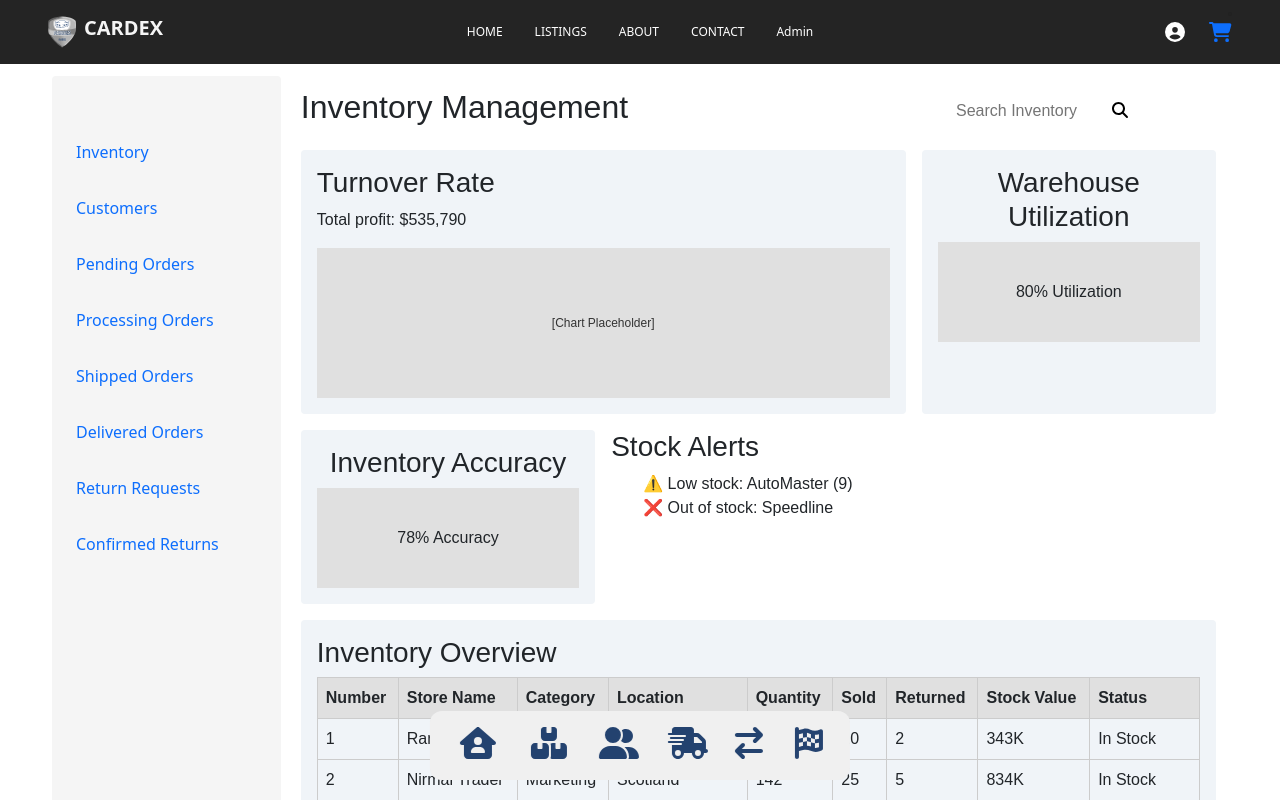
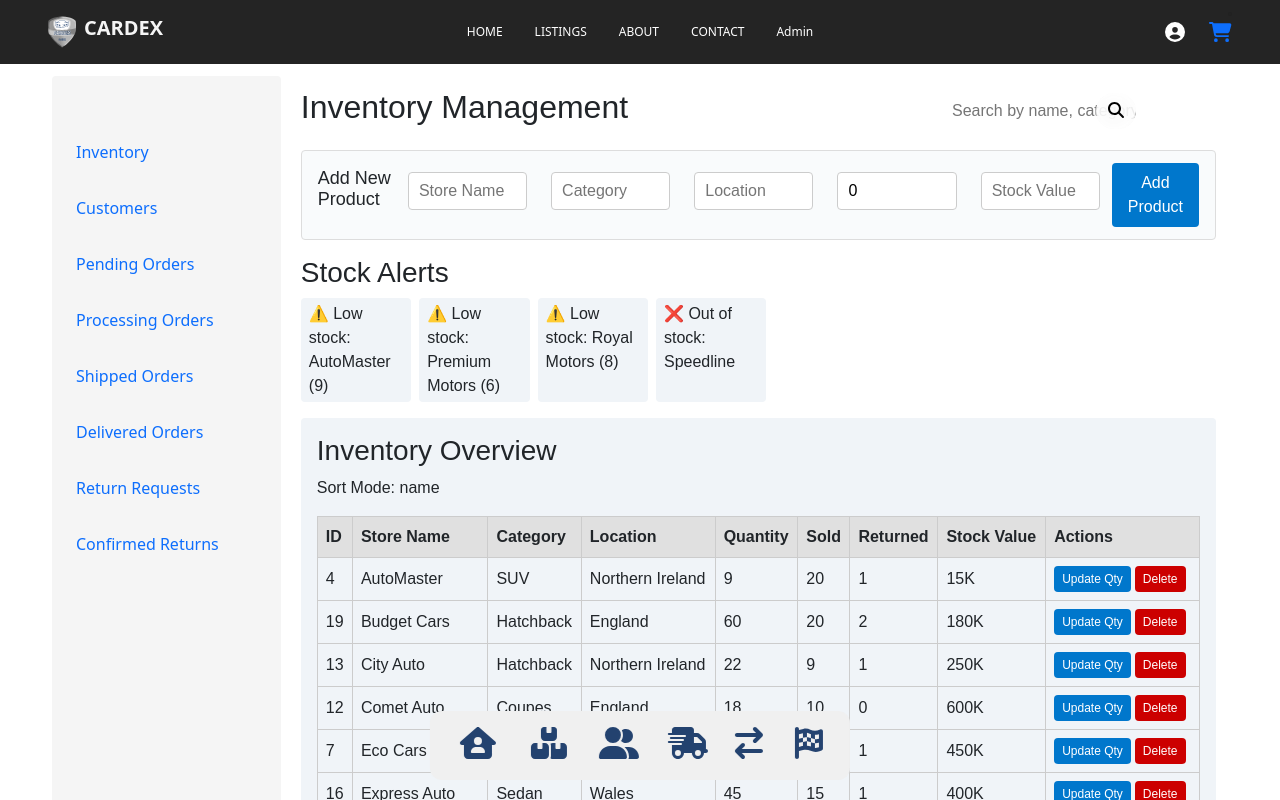
Before and after one commit to CardexApp/cardex, a React (Create React App) app in the folder frontend/: page /inventory in a window 1280 px wide. Shown: the top 800 px of the page. Built offline with nearby package versions, Linux system fonts and the light colour scheme.

Commit message:
Used dummy data to clean up inventory page

```diff
--- a/frontend/src/Components/Admin/Inventory.jsx
+++ b/frontend/src/Components/Admin/Inventory.jsx
@@ -1,10 +1,10 @@
 import "./Styles/Inventory.css";
 import { AdminMenu, Dock } from "./Admin";
+import { useState, useEffect } from "react";
 import { SearchBar } from "./Reusables";
-import { useState, useEffect } from "react";
 
 const InventoryPage = () => {
-  const [salesData, setSalesData] = useState([
+  const initialData = [
     {
       id: 1,
       store: "Range Rover",
@@ -55,9 +55,169 @@ const InventoryPage = () => {
       returned: 3,
       stockValue: "0",
     },
-  ]);
+    {
+      id: 6,
+      store: "Zen Auto",
+      category: "Hatchback",
+      location: "Scotland",
+      quantity: 40,
+      sold: 5,
+      returned: 0,
+      stockValue: "200K",
+    },
+    {
+      id: 7,
+      store: "Eco Cars",
+      category: "Electric",
+      location: "Wales",
+      quantity: 15,
+      sold: 8,
+      returned: 1,
+      stockValue: "450K",
+    },
+    {
+      id: 8,
+      store: "Premium Motors",
+      category: "Luxury",
+      location: "England",
+      quantity: 6,
+      sold: 2,
+      returned: 0,
+      stockValue: "1.2M",
+    },
+    {
+      id: 9,
+      store: "Urban Drive",
+      category: "SUV",
+      location: "Northern Ireland",
+      quantity: 30,
+      sold: 12,
+      returned: 2,
+      stockValue: "500K",
+    },
+    {
+      id: 10,
+      store: "Value Wheels",
+      category: "Sedan",
+      location: "Scotland",
+      quantity: 55,
+      sold: 20,
+      returned: 0,
+      stockValue: "300K",
+    },
+    {
+      id: 11,
+      store: "RoadKing",
+      category: "Truck",
+      location: "Wales",
+      quantity: 12,
+      sold: 4,
+      returned: 1,
+      stockValue: "800K",
+    },
+    {
+      id: 12,
+      store: "Comet Auto",
+      category: "Coupes",
+      location: "England",
+      quantity: 18,
+      sold: 10,
+      returned: 0,
+      stockValue: "600K",
+    },
+    {
+      id: 13,
+      store: "City Auto",
+      category: "Hatchback",
+      location: "Northern Ireland",
+      quantity: 22,
+      sold: 9,
+      returned: 1,
+      stockValue: "250K",
+    },
+    {
+      id: 14,
+      store: "Nova Motors",
+      category: "Electric",
+      location: "Scotland",
+      quantity: 11,
+      sold: 6,
+      returned: 0,
+      stockValue: "700K",
+    },
+    {
+      id: 15,
+      store: "Titanium Rides",
+      category: "SUV",
+      location: "England",
+      quantity: 17,
+      sold: 5,
+      returned: 0,
+      stockValue: "900K",
+    },
+    {
+      id: 16,
+      store: "Express Auto",
+      category: "Sedan",
+      location: "Wales",
+      quantity: 45,
+      sold: 15,
+      returned: 1,
+      stockValue: "400K",
+    },
+    {
+      id: 17,
+      store: "Royal Motors",
+      category: "Luxury",
+      location: "Scotland",
+      quantity: 8,
+      sold: 3,
+      returned: 0,
+      stockValue: "1.5M",
+    },
+    {
+      id: 18,
+      store: "Fast Track",
+      category: "Coupes",
+      location: "Northern Ireland",
+      quantity: 19,
+      sold: 7,
+      returned: 0,
+      stockValue: "550K",
+    },
+    {
+      id: 19,
+      store: "Budget Cars",
+      category: "Hatchback",
+      location: "England",
+      quantity: 60,
+      sold: 20,
+      returned: 2,
+      stockValue: "180K",
+    },
+    {
+      id: 20,
+      store: "Velocity Auto",
+      category: "Electric",
+      location: "Wales",
+      quantity: 14,
+      sold: 5,
+      returned: 0,
+      stockValue: "650K",
+    },
+  ];
 
+  const [salesData, setSalesData] = useState(initialData);
   const [alerts, setAlerts] = useState([]);
+  const [newProduct, setNewProduct] = useState({
+    store: "",
+    category: "",
+    location: "",
+    quantity: 0,
+    stockValue: "",
+  });
+  const [searchTerm, setSearchTerm] = useState("");
+  const [sortMode, setSortMode] = useState("name"); // "name" | "id" | "priceAsc" | "priceDesc"
 
   useEffect(() => {
     const lowStock = salesData.filter(
@@ -73,38 +233,140 @@ const InventoryPage = () => {
     setAlerts(alertMsgs);
   }, [salesData]);
 
+  const handleAddProduct = () => {
+    const newId = salesData.length + 1;
+    const newEntry = { id: newId, ...newProduct, sold: 0, returned: 0 };
+    setSalesData([...salesData, newEntry]);
+    setNewProduct({
+      store: "",
+      category: "",
+      location: "",
+      quantity: 0,
+      stockValue: "",
+    });
+  };
+
+  const handleUpdateQuantity = (id, newQuantity) => {
+    const updated = salesData.map((item) =>
+      item.id === id ? { ...item, quantity: newQuantity } : item
+    );
+    setSalesData(updated);
+  };
+
+  const handleDeleteProduct = (id) => {
+    const filtered = salesData.filter((item) => item.id !== id);
+    setSalesData(filtered);
+  };
+
+  const handleSortNameOrId = () => {
+    setSortMode((prev) => (prev === "name" ? "id" : "name"));
+  };
+
+  const handleSortPrice = () => {
+    setSortMode((prev) => (prev === "priceAsc" ? "priceDesc" : "priceAsc"));
+  };
+
+  const filteredData = salesData
+    .filter((item) => {
+      const term = searchTerm.toLowerCase();
+      return (
+        item.store.toLowerCase().includes(term) ||
+        item.category.toLowerCase().includes(term) ||
+        item.location.toLowerCase().includes(term)
+      );
+    })
+    .sort((a, b) => {
+      switch (sortMode) {
+        case "name":
+          return a.store.localeCompare(b.store);
+        case "id":
+          return a.id - b.id;
+        case "priceAsc": {
+          const priceA = Number(a.stockValue.replace(/[^\d]/g, "")) || 0;
+          const priceB = Number(b.stockValue.replace(/[^\d]/g, "")) || 0;
+          return priceA - priceB;
+        }
+        case "priceDesc": {
+          const priceA = Number(a.stockValue.replace(/[^\d]/g, "")) || 0;
+          const priceB = Number(b.stockValue.replace(/[^\d]/g, "")) || 0;
+          return priceB - priceA;
+        }
+        default:
+          return 0;
+      }
+    });
+
   return (
     <div>
       <div className="inventoryOverview">
         <AdminMenu />
-
         <div className="inventoryPage">
           <header className="inventoryHeader">
             <h2>Inventory Management</h2>
-            <SearchBar placeholder="Search Inventory" type="text" />
+            <SearchBar
+              placeholder="Search by name, category, location"
+              type="text"
+              value={searchTerm}
+              onChange={(e) => setSearchTerm(e.target.value)}
+              onSortNameOrId={handleSortNameOrId}
+              onSortPrice={handleSortPrice}
+            />
           </header>
 
           <main className="inventoryContent">
-            <section className="turnover">
-              <h3>Turnover Rate</h3>
-              <p>Total profit: $535,790</p>
-              <div className="turnoverChart">[Chart Placeholder]</div>
-            </section>
-
-            <section className="warehouse">
-              <h3>Warehouse Utilization</h3>
-              <div className="gauge">80% Utilization</div>
-            </section>
-
-            <section className="accuracy">
-              <h3>Inventory Accuracy</h3>
-              <div className="gauge">78% Accuracy</div>
+            <section className="addProduct">
+              <h3>Add New Product</h3>
+              <div className="inputList">
+              <input
+                type="text"
+                placeholder="Store Name"
+                value={newProduct.store}
+                onChange={(e) =>
+                  setNewProduct({ ...newProduct, store: e.target.value })
+                }
+              />
+              <input
+                type="text"
+                placeholder="Category"
+                value={newProduct.category}
+                onChange={(e) =>
+                  setNewProduct({ ...newProduct, category: e.target.value })
+                }
+              />
+              <input
+                type="text"
+                placeholder="Location"
+                value={newProduct.location}
+                onChange={(e) =>
+                  setNewProduct({ ...newProduct, location: e.target.value })
+                }
+              />
+              <input
+                type="number"
+                placeholder="Quantity"
+                value={newProduct.quantity}
+                onChange={(e) =>
+                  setNewProduct({
+                    ...newProduct,
+                    quantity: Number(e.target.value),
+                  })
+                }
+              />
+              <input
+                type="text"
+                placeholder="Stock Value"
+                value={newProduct.stockValue}
+                onChange={(e) =>
+                  setNewProduct({ ...newProduct, stockValue: e.target.value })
+                }
+              /></div>
+              <button onClick={handleAddProduct}>Add Product</button>
             </section>
 
             <section className="alerts">
               <h3>Stock Alerts</h3>
               {alerts.length > 0 ? (
-                <ul>
+                <ul className="alertsList">
                   {alerts.map((msg, index) => (
                     <li key={index}>{msg}</li>
                   ))}
@@ -116,10 +378,11 @@ const InventoryPage = () => {
 
             <section className="salesTable">
               <h3>Inventory Overview</h3>
+              <p>Sort Mode: {sortMode}</p>
               <table>
                 <thead>
                   <tr>
-                    <th>Number</th>
+                    <th>ID</th>
                     <th>Store Name</th>
                     <th>Category</th>
                     <th>Location</th>
@@ -127,16 +390,11 @@ const InventoryPage = () => {
                     <th>Sold</th>
                     <th>Returned</th>
                     <th>Stock Value</th>
-                    <th>Status</th>
+                    <th>Actions</th>
                   </tr>
                 </thead>
                 <tbody>
-                  {salesData.map((row) => {
-                    let status = "In Stock";
-                    if (row.quantity === 0) status = "Out of Stock";
-                    else if (row.quantity <= 10) status = "Low Stock";
-
-                    return (
+                  {filteredData.map((row) => (
                     <tr key={row.id}>
                       <td>{row.id}</td>
                       <td>{row.store}</td>
@@ -146,17 +404,31 @@ const InventoryPage = () => {
                       <td>{row.sold}</td>
                       <td>{row.returned}</td>
                       <td>{row.stockValue}</td>
-                        <td>{status}</td>
+                      <td>
+                        <button
+                          onClick={() => {
+                            const qty = prompt(
+                              "Enter new quantity",
+                              row.quantity
+                            );
+                            if (qty !== null)
+                              handleUpdateQuantity(row.id, Number(qty));
+                          }}
+                        >
+                          Update Qty
+                        </button>
+                        <button onClick={() => handleDeleteProduct(row.id)}>
+                          Delete
+                        </button>
+                      </td>
                     </tr>
-                    );
-                  })}
+                  ))}
                 </tbody>
               </table>
             </section>
           </main>
         </div>
       </div>
-
       <Dock />
     </div>
   );
--- a/frontend/src/Components/Admin/Reusables.jsx
+++ b/frontend/src/Components/Admin/Reusables.jsx
@@ -113,7 +113,14 @@ export const FundsReceived = () => {
   );
 };
 
-export const SearchBar = ({ placeholder = "Search...", type = "text" }) => {
+export const SearchBar = ({
+  placeholder = "Search...",
+  type = "text",
+  value,
+  onChange,
+  onSortNameOrId,
+  onSortPrice,
+}) => {
   const [expanded, setExpanded] = useState(false);
   const [query, setQuery] = useState("");
   const [results, setResults] = useState([]);
@@ -141,14 +148,18 @@ export const SearchBar = ({ placeholder = "Search...", type = "text" }) => {
         <input
           type={type}
           placeholder={placeholder}
-          value={query}
+          value={value}
           onFocus={() => setExpanded(true)}
-          onBlur={() => setExpanded(false)}
-          onChange={(e) => setQuery(e.target.value)}
+          onBlur={() => {
+            if (!value || value.trim() === "") {
+              setExpanded(false);
+            }
+          }}
+          onChange={onChange}
         />
         <button
           className="searchIconButton"
-          onClick={handleSearch}
+          onClick={() => console.log("Place search term of the page")}
           type="button"
         >
           <FontAwesomeIcon icon={faSearch} />
@@ -156,10 +167,18 @@ export const SearchBar = ({ placeholder = "Search...", type = "text" }) => {
       </div>
 
       <div className={`bubbles ${expanded ? "show" : ""}`}>
-        <button className="bubble">
+        <button
+          className="bubble"
+          onMouseDown={(e) => e.preventDefault()}
+          onClick={onSortNameOrId}
+        >
           <FontAwesomeIcon icon={faArrowDownWideShort} />
         </button>
-        <button className="bubble">
+        <button
+          className="bubble"
+          onMouseDown={(e) => e.preventDefault()}
+          onClick={onSortPrice}
+        >
           <FontAwesomeIcon icon={faSort} />
         </button>
       </div>
--- a/frontend/src/Components/Admin/Styles/Inventory.css
+++ b/frontend/src/Components/Admin/Styles/Inventory.css
@@ -84,9 +84,29 @@
   justify-content: center;
 }
 
-.alerts li {
-  list-style: none;
-}
+.alerts {
+    grid-column: 1 / -1;
+    width: 100%;
+  }
+
+  .alertsList {
+    display: flex;
+    flex-wrap: wrap;
+    gap: 8px;
+    padding: 0;
+    margin: 0;
+    width: 100%;
+  }
+
+  .alerts li {
+    list-style: none;
+    flex: 0 0 calc(12.5% - 4px);
+    padding: 4px 8px;
+    background: #f0f4f8;
+    border-radius: 4px;
+    text-align: start;
+  }
+
 
 .salesTable {
   grid-column: 1 / -1;
@@ -110,3 +130,78 @@
 .salesTable th {
   background: #e0e0e0;
 }
+
+/* 🔹 Add New Products */
+.addProduct {
+  display: flex;
+  align-items: center;
+  gap: 12px;
+  justify-content: flex-start;
+  grid-column: 1 / -1;
+  background: #f9fbfc;
+  padding: 12px 16px;
+  border: 1px solid #ddd;
+  border-radius: 4px;
+}
+
+.addProduct h3 {
+  margin-bottom: 12px;
+  font-size: 18px;
+}
+
+.addProduct input {
+  display: block;
+  width: 100%;
+  max-width: 300px;
+  margin-bottom: 8px;
+  padding: 6px 10px;
+  border: 1px solid #ccc;
+  border-radius: 4px;
+}
+
+.addProduct button {
+  padding: 8px 16px;
+  background: #0077cc;
+  color: white;
+  border: none;
+  border-radius: 4px;
+  cursor: pointer;
+}
+
+.addProduct button:hover {
+  background: #005fa3;
+}
+
+.inputList {
+    display: flex;
+    justify-content: flex-start;
+    align-items: center;
+    gap: 24px;
+}
+
+/* 🔹 Action buttons for inventory rows */
+.salesTable button {
+  padding: 4px 8px;
+  margin-right: 4px;
+  font-size: 12px;
+  border: none;
+  border-radius: 4px;
+  cursor: pointer;
+  color: #fff;
+}
+
+.salesTable button:first-child {
+  background: #0077cc;
+}
+
+.salesTable button:first-child:hover {
+  background: #005fa3;
+}
+
+.salesTable button:last-child {
+  background: #cc0000;
+}
+
+.salesTable button:last-child:hover {
+  background: #990000;
+}
--- a/frontend/src/Components/Admin/Styles/Reusables.css
+++ b/frontend/src/Components/Admin/Styles/Reusables.css
@@ -66,13 +66,9 @@
 
   /* SearchBar */
 
-
-/* SearchBar */
-.searchWrapper {
+  .searchWrapper {
     display: inline-flex;
     align-items: center;
-    justify-content: flex-start;
-    gap: 0;
     position: relative;
   }
 
@@ -103,29 +99,45 @@
     padding-right: 32px; /* space for icon */
   }
 
+  .searchIconButton {
+    position: absolute;
+    right: 0;
+    top: 50%;
+    transform: translateY(-50%);
+    background: rgba(255, 255, 255, 0.8);
+    backdrop-filter: blur(10px);
+    padding: 6px 12px;
+    border: none;
+    border-radius: 999px;
+    cursor: pointer;
+    color: #000;
+  }
+
+  .searchIconButton:hover {
+    color: #333;
+  }
+
   .bubbles {
     display: flex;
-    gap: 0;
     opacity: 0;
     transform: translateX(-10px) scale(0.8);
-    transition: opacity 0.5s ease,
-      transform 0.5s cubic-bezier(0.34, 1.56, 0.64, 1), gap 0.4s ease;
+    transition: opacity 0.5s ease, transform 0.5s cubic-bezier(0.34, 1.56, 0.64, 1);
+    margin-left: 4px;
+    gap: 0;
   }
 
   .bubbles.show {
     opacity: 1;
     transform: translateX(0) scale(1);
     gap: 8px;
-    margin-left: 4px;
   }
 
   .bubble {
     background: rgba(255, 255, 255, 0.8);
     backdrop-filter: blur(10px);
     border: none;
-    border-radius: 100%;
+    border-radius: 999px;
     padding: 6px 12px;
-    border-radius: 999px;
     cursor: pointer;
     transition: background 0.2s ease;
   }
@@ -133,21 +145,3 @@
   .bubble:hover {
     background: rgba(255, 255, 255, 0.5);
   }
-
-  .searchIconButton {
-    position: absolute;
-    right: 0px;
-    top: 50%;
-    transform: translateY(-50%);
-    background: transparent;
-    background-color: #fff;
-    padding: 6px 12px;
-    border: none;
-    border-radius: 100%;
-    cursor: pointer;
-    color: #000;
-  }
-
-  .searchIconButton:hover {
-    color: #333; /* slightly darker on hover */
-  }
```
Lines whose indentation alone changed are shown as unchanged.
